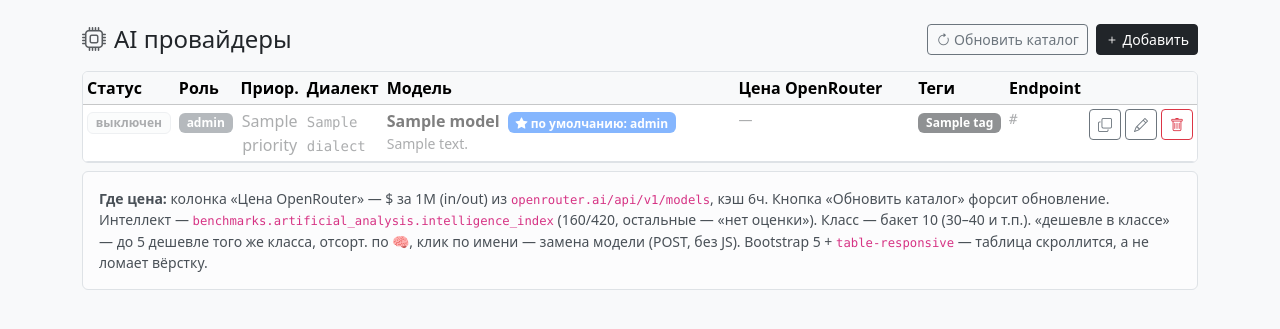
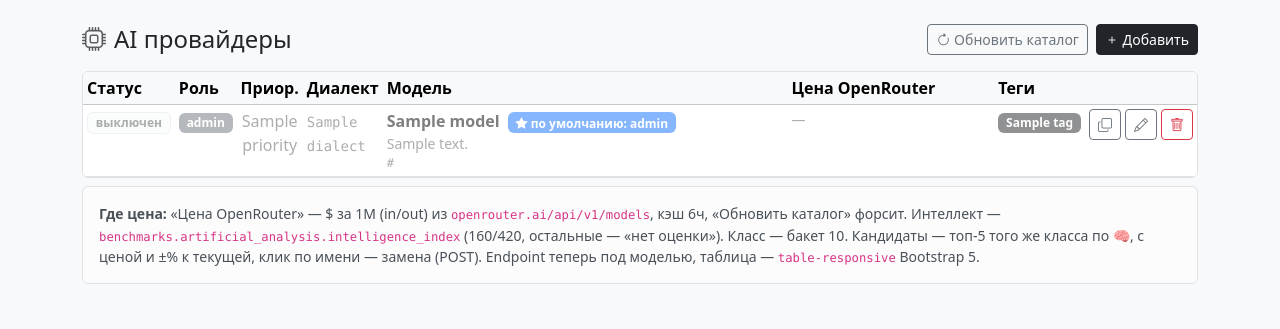
Before and after one commit to geweb7/django-aicore, a Django app: template django_aicore/templates/aicore/providers.html in a window 1280 px wide. Shown: the part 56-385 px from the top of the page. Run offline with Django 3.2, Linux system fonts and the light colour scheme; the template is opened without the code that fills it: most values are stand-ins (such as "Sample title", 1, 10 or a date in 2020); some libraries are stand-ins or nearby versions.

Commit message:
0.1.12: кандидаты и дороже тоже, эндпоинт под моделью, фикс ширины

```diff
--- a/django_aicore/templates/aicore/providers.html
+++ b/django_aicore/templates/aicore/providers.html
@@ -69,7 +69,6 @@
                 Теги{% if sort == 'tags' %} <i class="bi bi-caret-{% if dir == 'asc' %}down{% else %}up{% endif %}-fill"></i>{% endif %}
               </a>
             </th>
-            <th style="width:1%">Endpoint</th>
             <th style="width:1%"></th>
           </tr>
         </thead>
@@ -98,6 +97,7 @@
                 {% if p.description %}
                   <div class="text-muted small">{{ p.description }}</div>
                 {% endif %}
+                <div class="text-muted small font-monospace text-break" style="font-size:0.75em" title="{{ p.base_url }}">{{ p.base_url }}</div>
               </td>
               <td class="small prov-price">
                 {% if p.dialect == "openrouter" %}
@@ -111,14 +111,14 @@
                     {% else %}
                       <div class="text-muted" title="У модели нет benchmarks.artificial_analysis.intelligence_index — класс не определён, в сравнение не берём">интеллект — нет оценки</div>
                     {% endif %}
-                    {% if p.or_cheaper %}
-                      <div class="mt-1">дешевле в классе (топ-5 по 🧠):
-                        {% for c in p.or_cheaper %}
-                          <div>— <form method="post" action="{% url 'aicore:provider_switch_model' p.pk %}" class="d-inline">{% csrf_token %}<input type="hidden" name="new_model" value="{{ c.id }}"><button type="submit" class="btn btn-link btn-sm p-0 prov-cand-btn font-monospace text-decoration-underline" title="Заменить {{ p.model }} → {{ c.id }}">{{ c.id }}</button></form> <span class="text-muted">🧠{{ c.intelligence }} {{ c.prompt_str }}/M·{{ c.completion_str }}/M −{{ c.saving|floatformat:0 }}%</span></div>
+                    {% if p.or_candidates %}
+                      <div class="mt-1">в классе {{ p.or_tier_label }} (топ-5 по 🧠, клик — замена):
+                        {% for c in p.or_candidates %}
+                          <div>— <form method="post" action="{% url 'aicore:provider_switch_model' p.pk %}" class="d-inline">{% csrf_token %}<input type="hidden" name="new_model" value="{{ c.id }}"><button type="submit" class="btn btn-link btn-sm p-0 prov-cand-btn font-monospace text-decoration-underline" title="Заменить {{ p.model }} → {{ c.id }} ({{ c.saving|floatformat:0 }}%)">{{ c.id }}</button></form> <span class="text-muted">🧠{{ c.intelligence }} {{ c.prompt_str }}/M·{{ c.completion_str }}/M {% if c.saving < 0 %}−{{ c.saving|floatformat:0|slice:"1:" }}%{% elif c.saving > 0 %}+{{ c.saving|floatformat:0 }}%{% else %}—{% endif %}</span></div>
                         {% endfor %}
                       </div>
                     {% elif p.or_intelligence is not None %}
-                      <div class="text-muted mt-1">дешевле в классе нет</div>
+                      <div class="text-muted mt-1">в классе нет кандидатов</div>
                     {% endif %}
                   {% else %}
                     {% if p.or_not_found %}
@@ -139,7 +139,6 @@
                   <span class="text-muted">—</span>
                 {% endfor %}
               </td>
-              <td class="prov-url text-muted small font-monospace" title="{{ p.base_url }}">{{ p.base_url }}</td>
               <td class="prov-actions">
                 <div class="d-flex gap-1 justify-content-end">
                   <form method="post" action="{% url 'aicore:provider_copy' p.pk %}" class="d-inline">
@@ -167,7 +166,7 @@
     </div>
 
     <div class="alert alert-light border small mt-2 mb-0">
-      <b>Где цена:</b> колонка «Цена OpenRouter» — $ за 1M (in/out) из <code>openrouter.ai/api/v1/models</code>, кэш 6ч. Кнопка «Обновить каталог» форсит обновление. Интеллект — <code>benchmarks.artificial_analysis.intelligence_index</code> (160/420, остальные — «нет оценки»). Класс — бакет 10 (30–40 и т.п.). «дешевле в классе» — до 5 дешевле того же класса, отсорт. по 🧠, клик по имени — замена модели (POST, без JS). Bootstrap 5 + <code>table-responsive</code> — таблица скроллится, а не ломает вёрстку.
+      <b>Где цена:</b> «Цена OpenRouter» — $ за 1M (in/out) из <code>openrouter.ai/api/v1/models</code>, кэш 6ч, «Обновить каталог» форсит. Интеллект — <code>benchmarks.artificial_analysis.intelligence_index</code> (160/420, остальные — «нет оценки»). Класс — бакет 10. Кандидаты — топ-5 того же класса по 🧠, с ценой и ±% к текущей, клик по имени — замена (POST). Endpoint теперь под моделью, таблица — <code>table-responsive</code> Bootstrap 5.
     </div>
   {% else %}
     <p class="text-muted">Провайдеров нет. Добавьте провайдера (например, OpenRouter или Anthropic).</p>
--- a/django_aicore/views.py
+++ b/django_aicore/views.py
@@ -209,7 +209,7 @@ def providers(request):
     for p in items:
         p.default_roles = default_for.get(p.pk, [])
 
-    from .pricing import cheaper_in_tier, format_price, get_openrouter_catalog, tier_label, tier_of
+    from .pricing import candidates_in_tier, format_price, get_openrouter_catalog, tier_label, tier_of
 
     catalog = get_openrouter_catalog()
     pricing_error = None
@@ -231,8 +231,8 @@ def providers(request):
                 p.or_intelligence = raw.get("intelligence")
                 p.or_tier = tier_of(p.or_intelligence)
                 p.or_tier_label = tier_label(p.or_tier)
-                # Прозрачность: дешевле в том же классе (бакет 10) — без ручной полки, :free исключены.
-                p.or_cheaper = cheaper_in_tier(p.model, catalog) if p.or_intelligence is not None else []
+                p.or_candidates = candidates_in_tier(p.model, catalog) if p.or_intelligence is not None else []
+                p.or_cheaper = [c for c in p.or_candidates if c["saving"] < 0]
                 p.or_resolved_id = next((mid for mid, e in catalog.items() if e is raw), p.model)
                 p.or_not_found = False
             else:
--- a/pyproject.toml
+++ b/pyproject.toml
@@ -4,7 +4,7 @@ build-backend = "setuptools.build_meta"
 
 [project]
 name = "django-aicore"
-version = "0.1.11"
+version = "0.1.12"
 description = "Reusable Django app: AI providers by role, model calls, proxy pool, background tasks and call log UI"
 readme = "README.md"
 requires-python = ">=3.10"
```
Also changed, not shown: django_aicore/pricing.py (+13 -6 lines).
